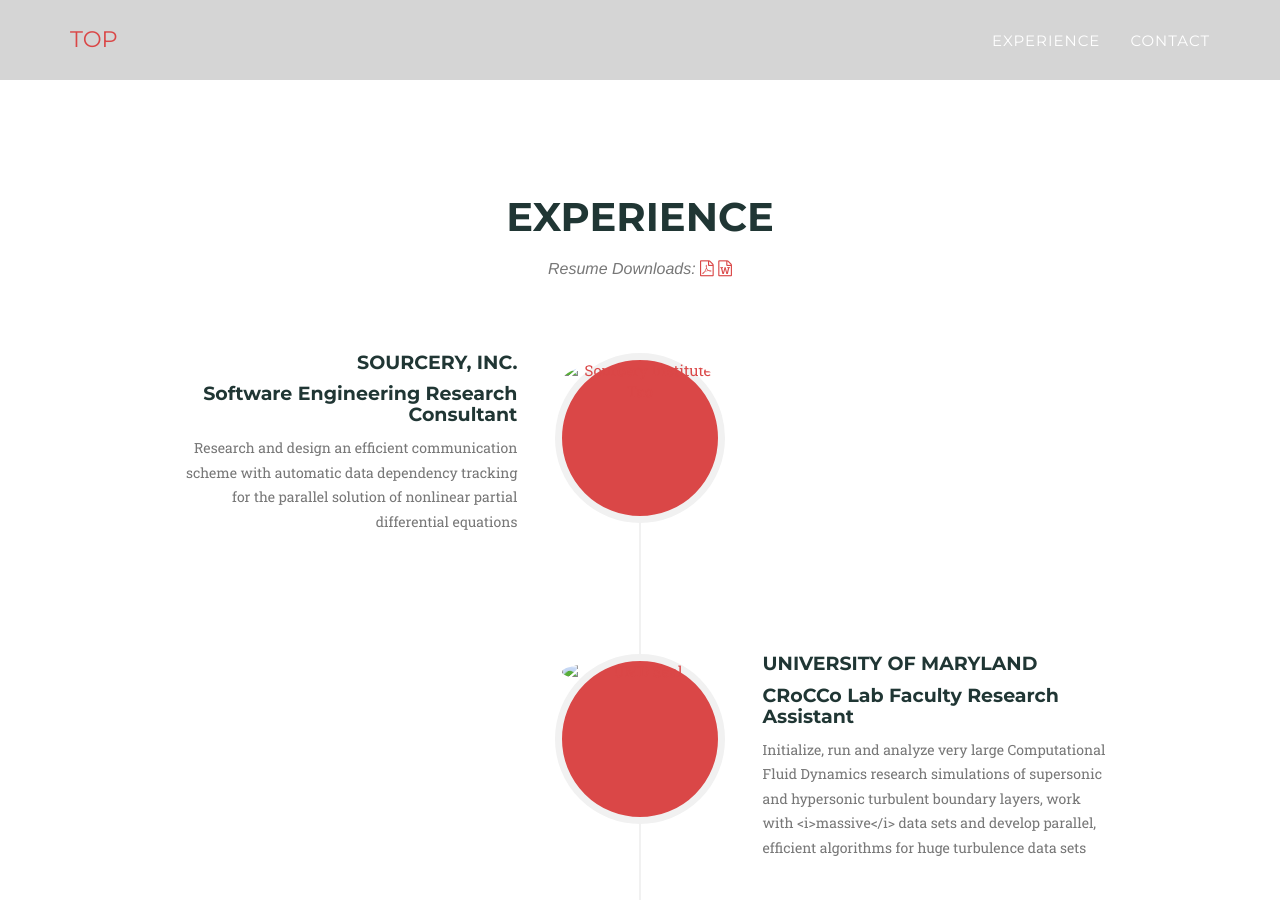
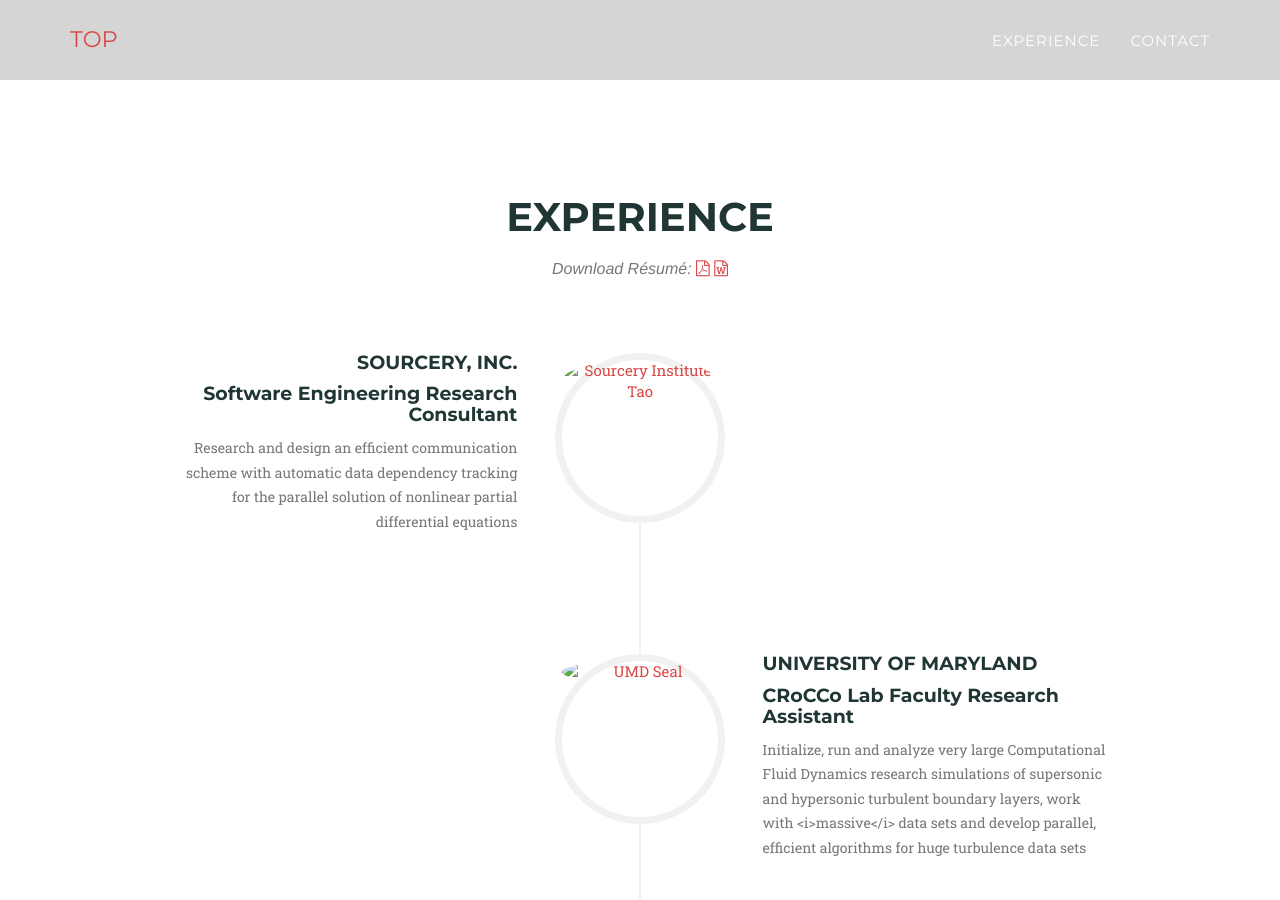
Before and after one commit to zbeekman/zbeekman.github.io, a Jekyll site: the page built from _posts/2014-07-16-project-3.markdown, in a window 1280 px wide and 900 px high, scrolled down 855 px. Built offline with Jekyll 4.4.1, drawn with Linux system fonts in a browser that asks for light colours; some web fonts are replaced; some of the changed text lies outside the part shown.

Commit message:
Minor tweaks to experience page

```diff
--- a/_data/experience.yml
+++ b/_data/experience.yml
@@ -31,7 +31,7 @@
                   giving talks at professional conferences and conducting research
                   on hypersonic and supersonic turbulent boundary layers, training
                   new graduate students and managing the lab's transition from
-                  Princeton University to UMD.
+                  Princeton University to UMD
    begin: Sep 2007
    end:
    link: http://www.princeton.edu/mae/
--- a/_includes/css/agency.css
+++ b/_includes/css/agency.css
@@ -540,7 +540,10 @@ section h3.section-subheading {
     border-radius: 100%;
     text-align: center;
     color: #fff;
-    background-color: #{{ site.color.primary }};
+    background-color: #fff;
+}
+.timeline>li:hover .timeline-image:hover {
+    border: 7px solid #{{ site.color.nav-bar }}
 }
 
 .timeline>li .timeline-image h4 {
--- a/_includes/experience.html
+++ b/_includes/experience.html
@@ -6,7 +6,7 @@
                     <h2 class="section-heading">Experience</h2>
                     <h3 class="section-subheading
 			       text-muted">
-                      Resume Downloads:
+                      Download R&eacute;sum&eacute;:
 		      <a href="{{ "/IzaakBeekmanResume.pdf" | prepend: site.baseurl }}">
 			<i class="fa fa-file-pdf-o"></i>
 		      </a>
```
